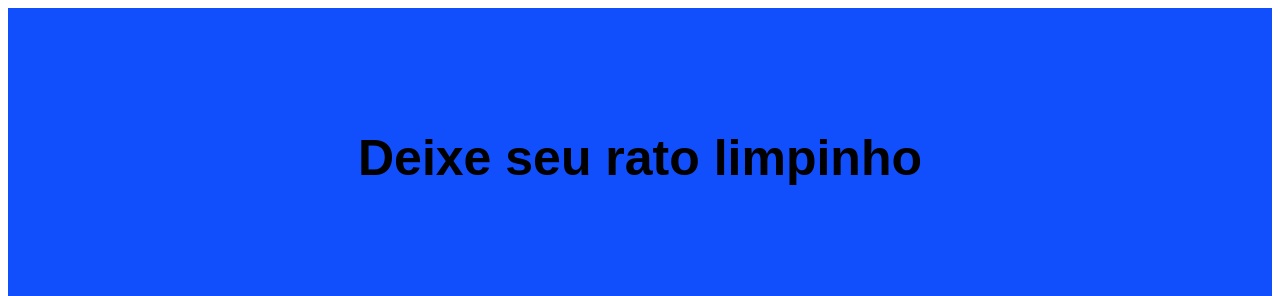
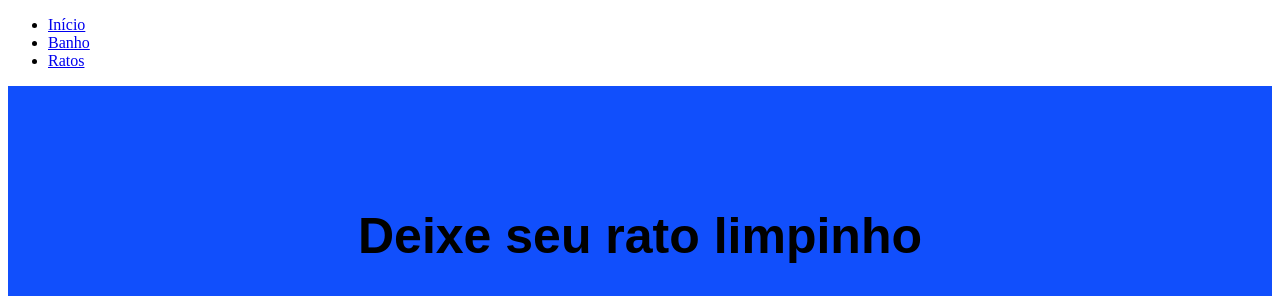
Before and after one commit to WitorDev/rato_tomando_banho, a plain HTML site: page banho.html in a window 1280 px wide. Shown: the top 296 px of the page. Drawn offline with Linux system fonts and the light colour scheme.

Commit message:
Update banho.html

```diff
--- a/banho.html
+++ b/banho.html
@@ -7,6 +7,15 @@
     <link rel="stylesheet" href="style.css">
 </head>
 <body>
+      <header>
+    <nav>
+      <ul class="nav-list">
+        <li><a href="index.html">Início</a></li>
+        <li><a href="banho.html">Banho</a></li>
+        <li><a href="rato.html">Ratos</a></li>
+      </ul>
+    </nav>
+  </header>
 
     <div class="titulo">
         <h1>Deixe seu rato limpinho</h1>
@@ -54,6 +63,9 @@
         </div>
     </div>
 
-
+        <footer>
+      <p>&copy; 2023 Shower Rat. Todos os direitos reservados.</p>
+      <p>Desenvolvido por Witor Tenã, Rafael Utiyama, Otavio Augusto</p>
+    </footer>
 </body>
 </html>
```
